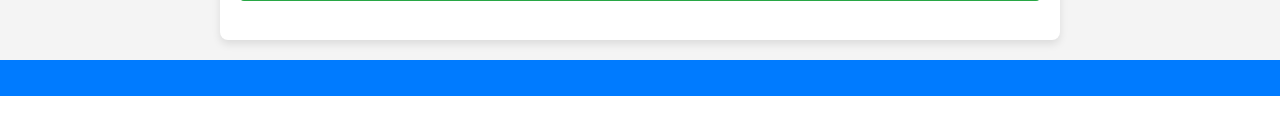
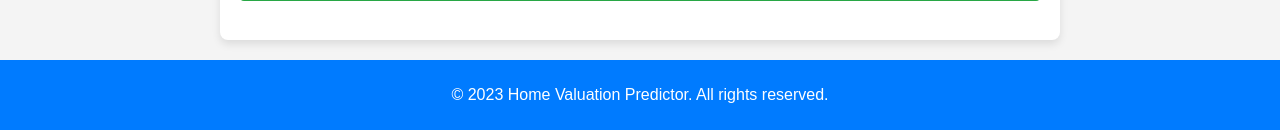
Before and after one commit to strangenicholas/PropertyPulse-HomeValuationPredictor, a Django app: page / in a window 1280 px wide. Shown: the part 1054-1184 px from the top of the page. Before the commit the page ends 1150 px from the top, so only its background shows below. Run offline with Django 4.2, Linux system fonts and the light colour scheme; parts of the project's set-up code (start-up, migrations or seed data) failed here and were passed over.

Commit message:
Add a footer to predict.html

```diff
--- a/valueprediction_project/valueprediction_app/templates/predict.html
+++ b/valueprediction_project/valueprediction_app/templates/predict.html
@@ -93,7 +93,7 @@
         </section>
     </main>
     <footer>
-        <p></p>
+        <p>© 2023 Home Valuation Predictor. All rights reserved.</p>
     </footer>
 </body>
 </html>
```
